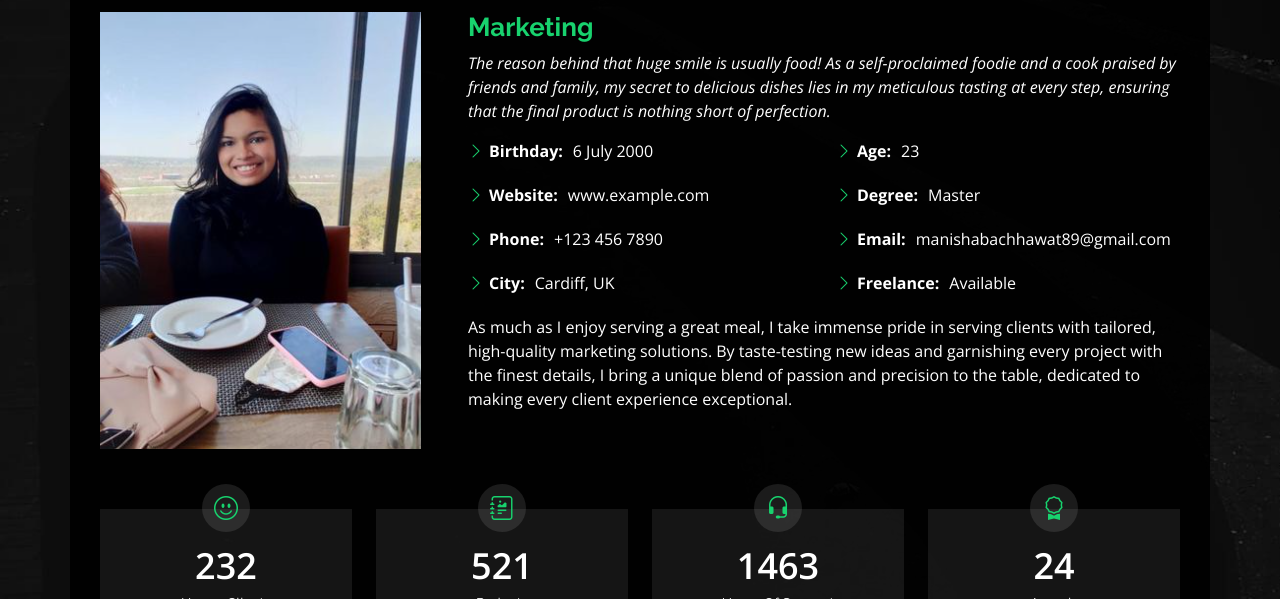
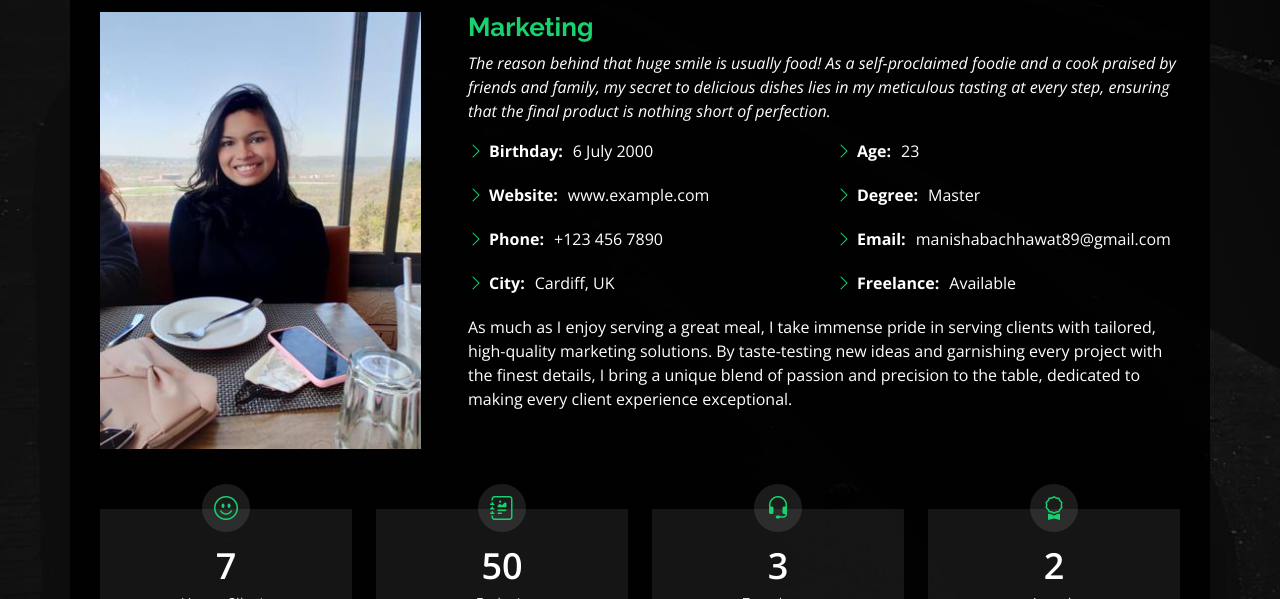
Before and after one commit to tenserebel/Portfolio_website, a plain HTML site: page index.html in a window 1280 px wide. Both pictures are taken after a click on the link "About". Shown: the part 201-800 px from the top of the page. Drawn offline with nearby package versions, Linux system fonts and the light colour scheme.

Commit message:
Minor Changes

```diff
--- a/index.html
+++ b/index.html
@@ -37,7 +37,7 @@
       <!-- Uncomment below if you prefer to use an image logo -->
       <!-- <a href="index.html" class="mr-auto"><img src="assets/img/logo.png" alt="" class="img-fluid"></a> -->
       <div class="row">
-      <h2>A highly motivated <span>Marketer</span> who is passionate about creating ads.</h2>
+      <h2>A highly motivated <span>Marketer</span> who is passionate about creating ads that people don't skip.</h2>
     </div>
       <nav id="navbar" class="navbar">
         <ul>
@@ -111,7 +111,7 @@
         <div class="col-lg-3 col-md-6">
           <div class="count-box">
             <i class="bi bi-emoji-smile"></i>
-            <span data-purecounter-start="0" data-purecounter-end="232" data-purecounter-duration="1" class="purecounter"></span>
+            <span data-purecounter-start="0" data-purecounter-end="7" data-purecounter-duration="1" class="purecounter"></span>
             <p>Happy Clients</p>
           </div>
         </div>
@@ -119,7 +119,7 @@
         <div class="col-lg-3 col-md-6 mt-5 mt-md-0">
           <div class="count-box">
             <i class="bi bi-journal-richtext"></i>
-            <span data-purecounter-start="0" data-purecounter-end="521" data-purecounter-duration="1" class="purecounter"></span>
+            <span data-purecounter-start="0" data-purecounter-end="50" data-purecounter-duration="1" class="purecounter"></span>
             <p>Projects</p>
           </div>
         </div>
@@ -127,15 +127,15 @@
         <div class="col-lg-3 col-md-6 mt-5 mt-lg-0">
           <div class="count-box">
             <i class="bi bi-headset"></i>
-            <span data-purecounter-start="0" data-purecounter-end="1463" data-purecounter-duration="1" class="purecounter"></span>
-            <p>Hours Of Support</p>
+            <span data-purecounter-start="0" data-purecounter-end="3" data-purecounter-duration="1" class="purecounter"></span>
+            <p>Experience</p>
           </div>
         </div>
 
         <div class="col-lg-3 col-md-6 mt-5 mt-lg-0">
           <div class="count-box">
             <i class="bi bi-award"></i>
-            <span data-purecounter-start="0" data-purecounter-end="24" data-purecounter-duration="1" class="purecounter"></span>
+            <span data-purecounter-start="0" data-purecounter-end="2" data-purecounter-duration="1" class="purecounter"></span>
             <p>Awards</p>
           </div>
         </div>
```
